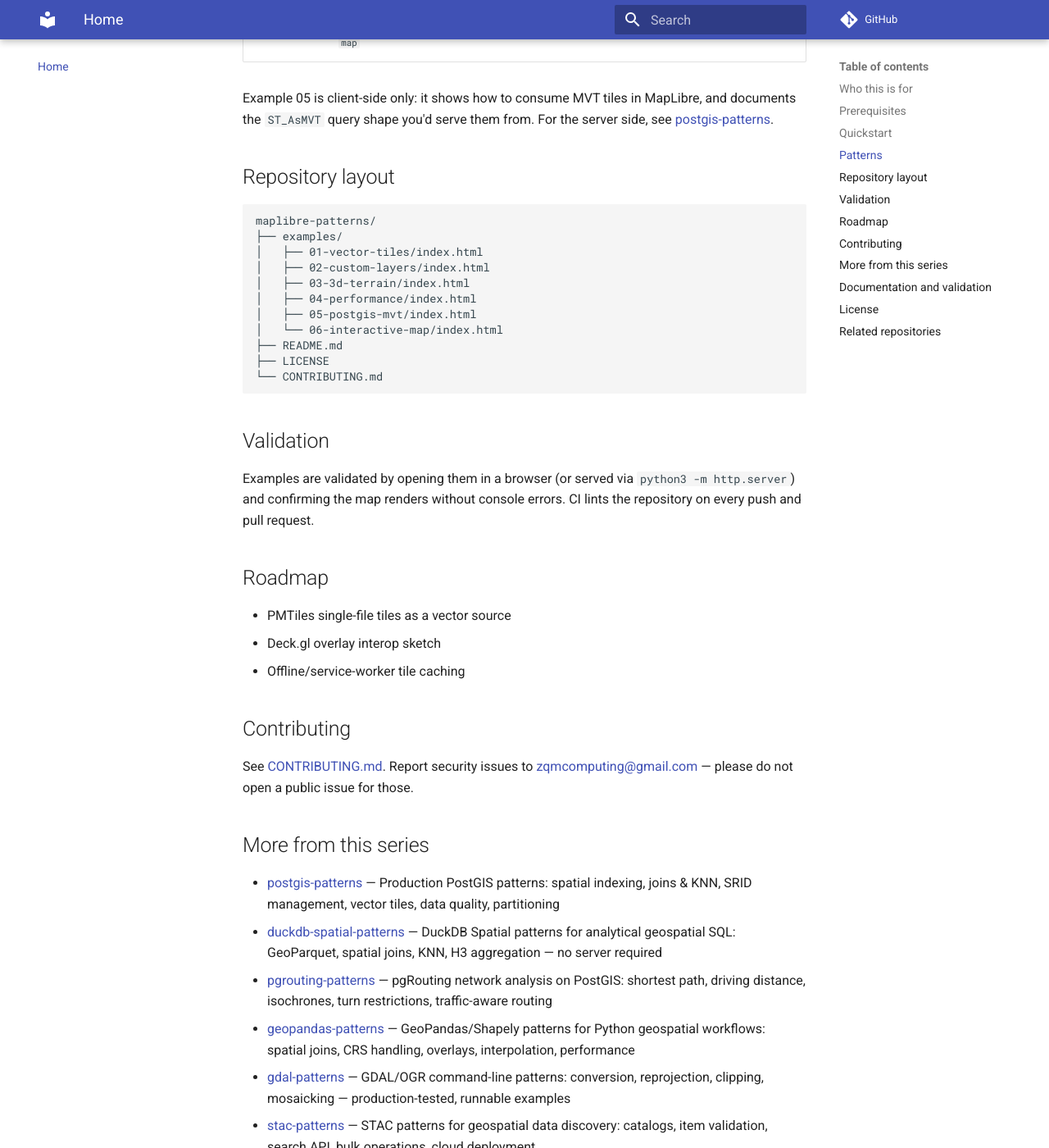
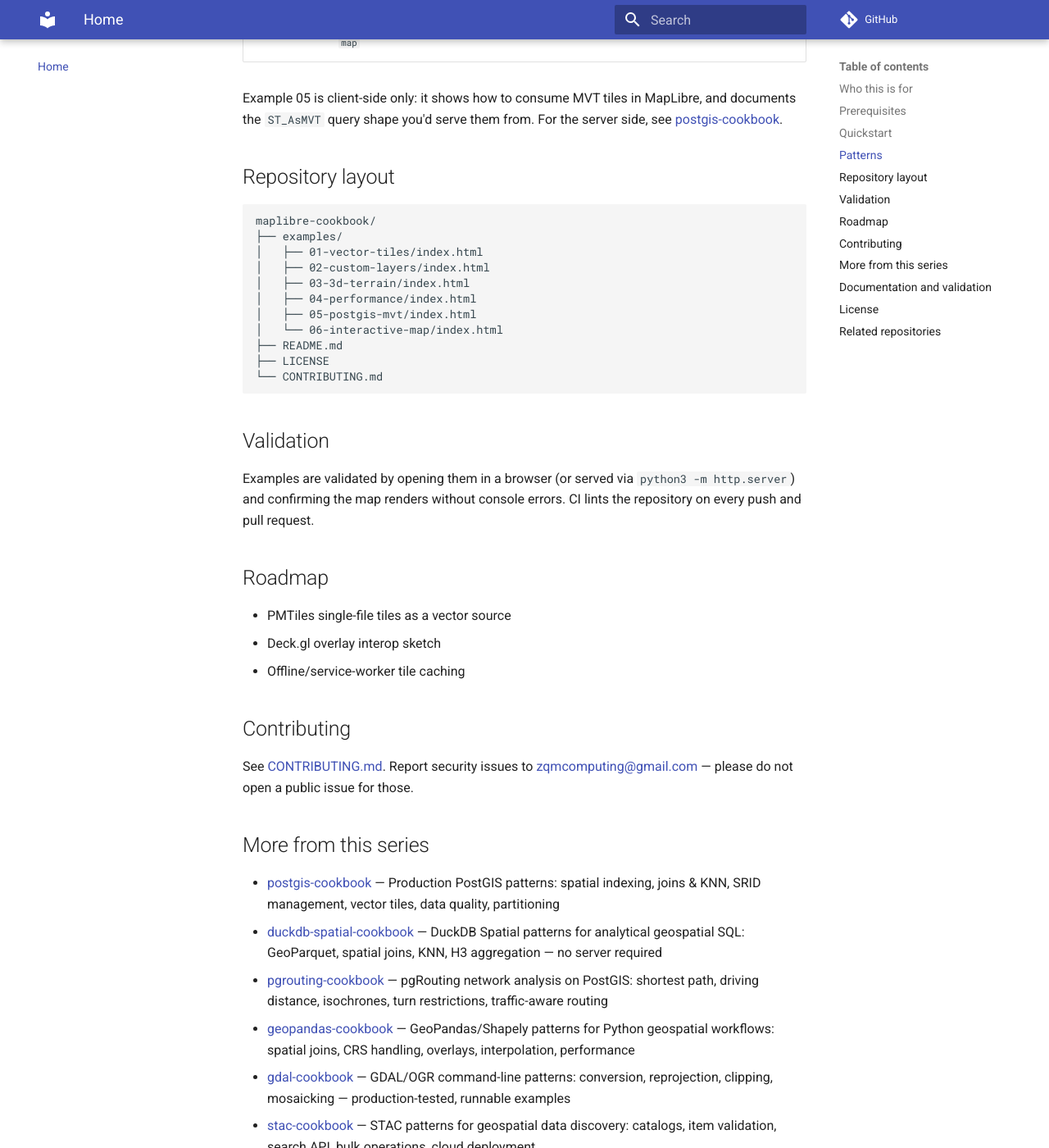
Before and after one commit to ZQM-Computing/maplibre-cookbook, an MkDocs documentation site: the page built from docs/index.md, in a window 1280 px wide and 1400 px high, scrolled down 1462 px. Shown: the whole window at 82% size. Built offline with MkDocs 1.6.1 and Material for MkDocs 9.7.7, drawn with Linux system fonts in a browser that asks for light colours; comment, search, counter and statistics services are not loaded; some of the changed text lies outside the part shown.

Commit message:
Fix stale *-patterns repo-name refs → *-cookbook

````diff
--- a/docs/index.md
+++ b/docs/index.md
@@ -10,7 +10,7 @@
 <!-- markdownlint-enable MD033 -->
 <!-- ZQM-END -->
 
-[![CI](https://github.com/ZQM-Computing/maplibre-patterns/actions/workflows/ci.yml/badge.svg)](https://github.com/ZQM-Computing/maplibre-patterns/actions/workflows/ci.yml)
+[![CI](https://github.com/ZQM-Computing/maplibre-cookbook/actions/workflows/ci.yml/badge.svg)](https://github.com/ZQM-Computing/maplibre-cookbook/actions/workflows/ci.yml)
 
 Production-tested MapLibre GL JS patterns for frontend vector tile rendering — custom layers, 3D terrain, performance tuning, and interactive maps. Every example is a single self-contained HTML file: no build step, no dependencies beyond the MapLibre CDN.
 
@@ -47,12 +47,12 @@
 | 05 | `05-postgis-mvt` | Client-side rendering of MVT tiles generated server-side with PostGIS `ST_AsMVT` (see the pattern notes in the file for the SQL side) |
 | 06 | `06-interactive-map` | Full-featured interactive map combining the earlier patterns |
 
-Example 05 is client-side only: it shows how to consume MVT tiles in MapLibre, and documents the `ST_AsMVT` query shape you'd serve them from. For the server side, see [postgis-patterns](https://github.com/ZQM-Computing/postgis-patterns).
+Example 05 is client-side only: it shows how to consume MVT tiles in MapLibre, and documents the `ST_AsMVT` query shape you'd serve them from. For the server side, see [postgis-cookbook](https://github.com/ZQM-Computing/postgis-cookbook).
 
 ## Repository layout
 
 ```text
-maplibre-patterns/
+maplibre-cookbook/
 ├── examples/
 │   ├── 01-vector-tiles/index.html
 │   ├── 02-custom-layers/index.html
@@ -81,24 +81,24 @@
 
 ## More from this series
 
-- [postgis-patterns](https://github.com/ZQM-Computing/postgis-patterns) — Production PostGIS patterns: spatial indexing, joins & KNN, SRID management, vector tiles, data quality, partitioning
-- [duckdb-spatial-patterns](https://github.com/ZQM-Computing/duckdb-spatial-patterns) — DuckDB Spatial patterns for analytical geospatial SQL: GeoParquet, spatial joins, KNN, H3 aggregation — no server required
-- [pgrouting-patterns](https://github.com/ZQM-Computing/pgrouting-patterns) — pgRouting network analysis on PostGIS: shortest path, driving distance, isochrones, turn restrictions, traffic-aware routing
-- [geopandas-patterns](https://github.com/ZQM-Computing/geopandas-patterns) — GeoPandas/Shapely patterns for Python geospatial workflows: spatial joins, CRS handling, overlays, interpolation, performance
-- [gdal-patterns](https://github.com/ZQM-Computing/gdal-patterns) — GDAL/OGR command-line patterns: conversion, reprojection, clipping, mosaicking — production-tested, runnable examples
-- [stac-patterns](https://github.com/ZQM-Computing/stac-patterns) — STAC patterns for geospatial data discovery: catalogs, item validation, search API, bulk operations, cloud deployment
-- [cog-patterns](https://github.com/ZQM-Computing/cog-patterns) — Cloud Optimized GeoTIFF patterns: creation, validation, TiTiler serving, xarray integration, performance benchmarking
-- [geoparquet-patterns](https://github.com/ZQM-Computing/geoparquet-patterns) — GeoParquet patterns for columnar geospatial analytics: partitioning, predicate pushdown, DuckDB/Spark integration
-- [h3-patterns](https://github.com/ZQM-Computing/h3-patterns) — H3 hexagonal grid patterns: indexing, aggregation, visualization, grid comparisons, performance benchmarks
+- [postgis-cookbook](https://github.com/ZQM-Computing/postgis-cookbook) — Production PostGIS patterns: spatial indexing, joins & KNN, SRID management, vector tiles, data quality, partitioning
+- [duckdb-spatial-cookbook](https://github.com/ZQM-Computing/duckdb-spatial-cookbook) — DuckDB Spatial patterns for analytical geospatial SQL: GeoParquet, spatial joins, KNN, H3 aggregation — no server required
+- [pgrouting-cookbook](https://github.com/ZQM-Computing/pgrouting-cookbook) — pgRouting network analysis on PostGIS: shortest path, driving distance, isochrones, turn restrictions, traffic-aware routing
+- [geopandas-cookbook](https://github.com/ZQM-Computing/geopandas-cookbook) — GeoPandas/Shapely patterns for Python geospatial workflows: spatial joins, CRS handling, overlays, interpolation, performance
+- [gdal-cookbook](https://github.com/ZQM-Computing/gdal-cookbook) — GDAL/OGR command-line patterns: conversion, reprojection, clipping, mosaicking — production-tested, runnable examples
+- [stac-cookbook](https://github.com/ZQM-Computing/stac-cookbook) — STAC patterns for geospatial data discovery: catalogs, item validation, search API, bulk operations, cloud deployment
+- [cog-cookbook](https://github.com/ZQM-Computing/cog-cookbook) — Cloud Optimized GeoTIFF patterns: creation, validation, TiTiler serving, xarray integration, performance benchmarking
+- [geoparquet-cookbook](https://github.com/ZQM-Computing/geoparquet-cookbook) — GeoParquet patterns for columnar geospatial analytics: partitioning, predicate pushdown, DuckDB/Spark integration
+- [h3-cookbook](https://github.com/ZQM-Computing/h3-cookbook) — H3 hexagonal grid patterns: indexing, aggregation, visualization, grid comparisons, performance benchmarks
 - [qgis-resources](https://github.com/ZQM-Computing/qgis-resources) — QGIS expressions, PyQGIS snippets, Processing scripts, styles, and QField field-collection guides
 - [geospatial-api-reference](https://github.com/ZQM-Computing/geospatial-api-reference) — OGC API – Features reference implementation with FastAPI and PostGIS backends
-- [ollama-fleet-patterns](https://github.com/ZQM-Computing/ollama-fleet-patterns) — Ollama fleet operations: model management, health checks, load-spreading, VRAM budgeting, dependency-light RAG
+- [ollama-fleet-cookbook](https://github.com/ZQM-Computing/ollama-fleet-cookbook) — Ollama fleet operations: model management, health checks, load-spreading, VRAM budgeting, dependency-light RAG
 - [proxmox-ceph-operations](https://github.com/ZQM-Computing/proxmox-ceph-operations) — Proxmox VE + Ceph operations runbooks: health checks, backup discipline, OSD replacement, upgrade checklists
-- [geospatial-patterns](https://github.com/ZQM-Computing/geospatial-patterns) — Umbrella index for all ZQM geospatial pattern repos
+- [geospatial-cookbooks](https://github.com/ZQM-Computing/geospatial-cookbooks) — Umbrella index for all ZQM geospatial pattern repos
 
 ## Documentation and validation
 
-For setup instructions, reproducible examples, data provenance, CRS/SRID assumptions, security guidance, and dependency labels, follow the [ZQM geospatial repository documentation standard](https://github.com/ZQM-Computing/geospatial-patterns/blob/main/docs/repository-documentation-standard.md).
+For setup instructions, reproducible examples, data provenance, CRS/SRID assumptions, security guidance, and dependency labels, follow the [ZQM geospatial repository documentation standard](https://github.com/ZQM-Computing/geospatial-cookbooks/blob/main/docs/repository-documentation-standard.md).
 
 The configured CI workflow is the source of truth for automated checks. A passing workflow establishes only that its checks passed for that commit; it does not certify production deployment or prove that every dependency and operating environment was covered.
 
@@ -108,13 +108,13 @@
 
 ## Related repositories
 
-- [ZQM Geospatial Patterns](https://github.com/ZQM-Computing/geospatial-patterns) — umbrella index of all geospatial pattern repos
-- [postgis-patterns](https://github.com/ZQM-Computing/postgis-patterns) — production PostGIS patterns & best practices
-- [duckdb-spatial-patterns](https://github.com/ZQM-Computing/duckdb-spatial-patterns) — DuckDB Spatial patterns for analytical geospatial SQL
+- [ZQM Geospatial Patterns](https://github.com/ZQM-Computing/geospatial-cookbooks) — umbrella index of all geospatial pattern repos
+- [postgis-cookbook](https://github.com/ZQM-Computing/postgis-cookbook) — production PostGIS patterns & best practices
+- [duckdb-spatial-cookbook](https://github.com/ZQM-Computing/duckdb-spatial-cookbook) — DuckDB Spatial patterns for analytical geospatial SQL
 - [geospatial-api-reference](https://github.com/ZQM-Computing/geospatial-api-reference) — OGC API - Features with FastAPI + PostGIS
 - [qgis-resources](https://github.com/ZQM-Computing/qgis-resources) — QGIS expressions, PyQGIS, styles, and QField guides
 - [proxmox-ceph-operations](https://github.com/ZQM-Computing/proxmox-ceph-operations) — Proxmox VE + Ceph operations runbooks
-- [ollama-fleet-patterns](https://github.com/ZQM-Computing/ollama-fleet-patterns) — Ollama fleet operations & a minimal RAG reference
+- [ollama-fleet-cookbook](https://github.com/ZQM-Computing/ollama-fleet-cookbook) — Ollama fleet operations & a minimal RAG reference
 
 *Part of [ZQM Computing](https://github.com/ZQM-Computing) — geospatial engineering, scientific computing, and infrastructure patterns; the geospatial arm of [ZQM Labs](https://zqmlabs.com), makers of Z's Quests & Mischief location games.*
 
--- a/mkdocs.yml
+++ b/mkdocs.yml
@@ -2,7 +2,7 @@
 site_url: https://maplibre.zqmlabs.com/
 site_description: MapLibre GL JS patterns — custom layers, 3D terrain, performance tuning, interactive maps
 site_author: ZQM Computing
-repo_url: https://github.com/ZQM-Computing/maplibre-patterns
+repo_url: https://github.com/ZQM-Computing/maplibre-cookbook
 
 theme:
   name: material
````
